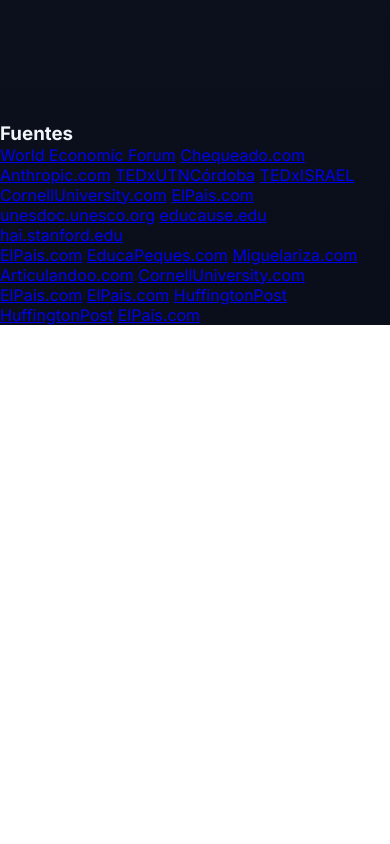
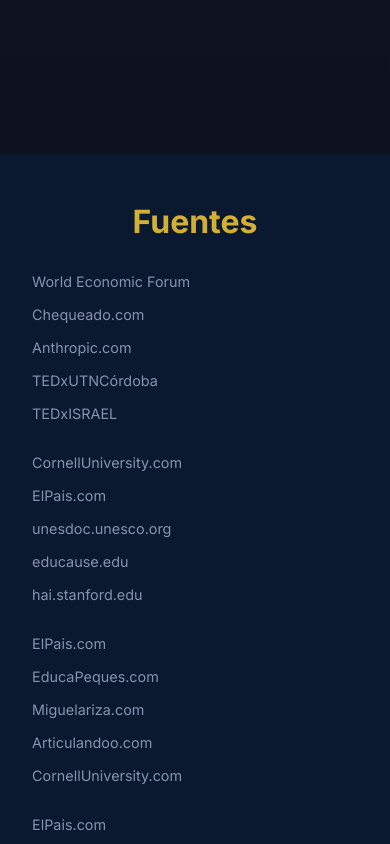
Before and after one commit to joaquinmarini1/taller2, a plain HTML site: page index.html in a window 390 px wide. Shown: the part 6560-7404 px from the top of the page. Before the commit the page ends 6885 px from the top, so only its background shows below. Drawn offline with nearby package versions, Linux system fonts and the light colour scheme.

Commit message:
Update styles.css

```diff
--- a/styles.css
+++ b/styles.css
@@ -1298,3 +1298,59 @@
   background: var(--gold);
   margin: 2rem auto;
 }
+
+.footer {
+  background-color: #0a192f;
+  color: white;
+  padding: 3rem 0;
+  margin-top: 2rem;
+}
+
+.footer-container {
+  max-width: 1200px;
+  margin: 0 auto;
+  padding: 0 2rem;
+}
+
+.footer h3 {
+  color: var(--gold);
+  margin-bottom: 2rem;
+  font-size: 2rem;
+  text-align: center;
+}
+
+.sources-grid {
+  display: grid;
+  grid-template-columns: repeat(4, 1fr);
+  gap: 2rem;
+}
+
+.sources-column {
+  display: flex;
+  flex-direction: column;
+  gap: 1rem;
+}
+
+.sources-column a {
+  color: #8892b0;
+  text-decoration: none;
+  transition: color 0.3s ease;
+  font-size: 0.9rem;
+}
+
+.sources-column a:hover {
+  color: var(--gold);
+}
+
+/* Responsive design */
+@media (max-width: 768px) {
+  .sources-grid {
+    grid-template-columns: repeat(2, 1fr);
+  }
+}
+
+@media (max-width: 480px) {
+  .sources-grid {
+    grid-template-columns: 1fr;
+  }
+}
```
